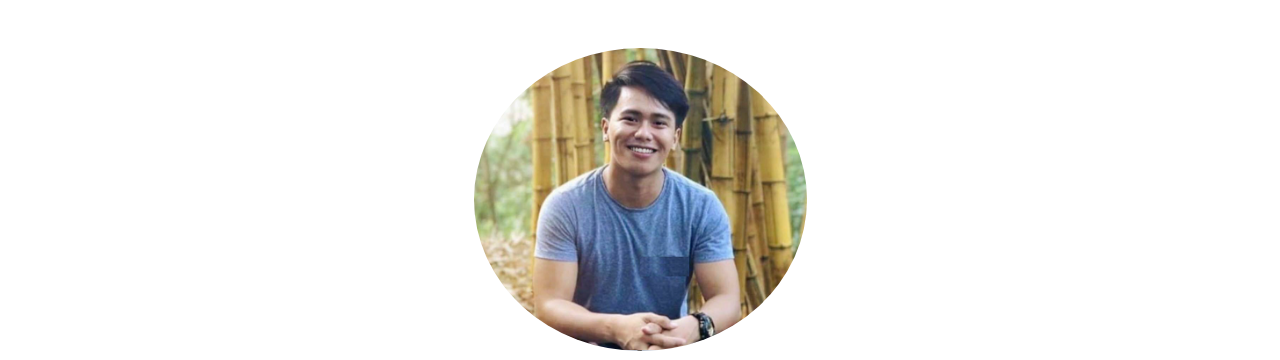
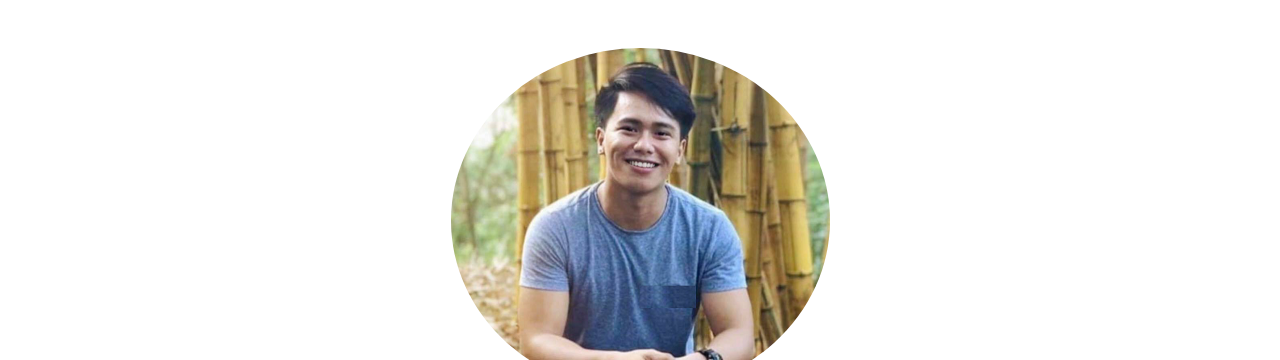
Before and after one commit to mendozaraffi/a1, a plain HTML site: page index.html in a window 1280 px wide. Shown: the top 360 px of the page. Drawn offline with nearby package versions, Linux system fonts and the light colour scheme.

Commit message:
Modified profile pic

```diff
--- a/index.html
+++ b/index.html
@@ -20,7 +20,7 @@
 	<div class="container mb-5">
 		<div class="text-center">
 
-			<img src="./images/raffiprofilepic2.png" alt="Raffi Profile Picture" class="rounded-circle mb-3 mt-5" width="30%" height="30%">
+			<img src="./images/raffiprofilepic2.png" alt="Raffi Profile Picture" class="rounded-circle mb-3 mt-5 img-fluid">
 
 			<h1 class="font-weight-bold"> Raffi Mendoza </h1>
 			<h3> Full-Stack Web Developer </h3><br>
```
